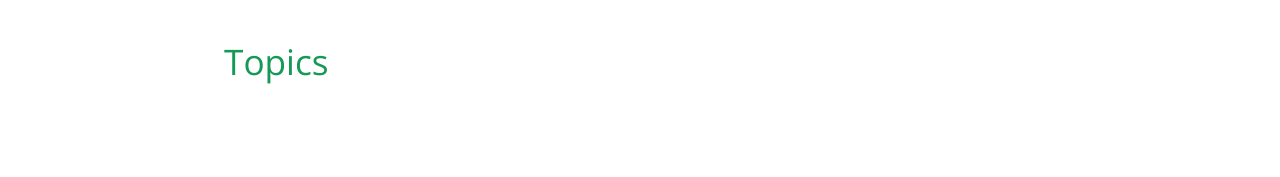
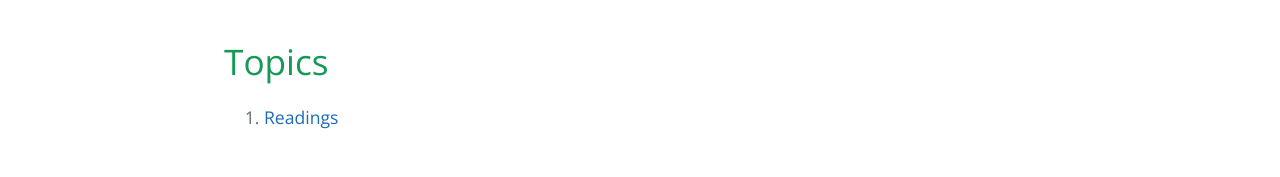
Before and after one commit to stats385/stats385.github.io, a Jekyll site: the page built from index.md, in a window 1280 px wide. Shown: the part 829-1006 px from the top of the page. Built offline with Jekyll 4.4.1, drawn with Linux system fonts in a browser that asks for light colours; the repository's description, which GitHub fills in, is left out; before the commit the page ends 965 px from its top, so only the background shows below that.

Commit message:
readings added

```diff
--- a/index.md
+++ b/index.md
@@ -11,3 +11,5 @@ These are notes for Stanford statistics course **Theories of Deep Learning**. Fo
 TBA
 
 # [](#topics)Topics
+
+1.  [Readings](readings)
```
